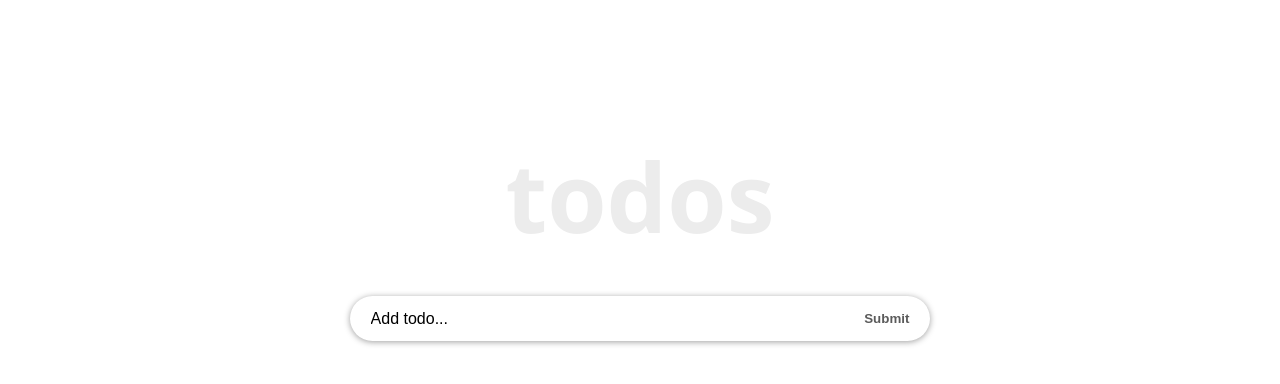
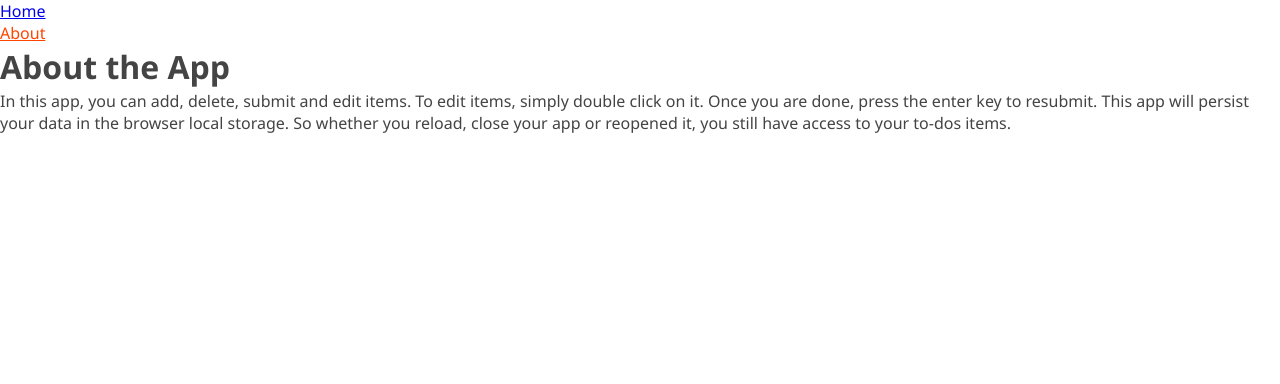
Before and after one commit to TesheMaximillan/react-tutorial, a React (Create React App) app: page /about/about-app in a window 1280 px wide. Shown: the top 384 px of the page. Built offline with nearby package versions, Linux system fonts and the light colour scheme.

Commit message:
Add Routing

```diff
--- a/package.json
+++ b/package.json
@@ -9,6 +9,8 @@
     "prop-types": "^15.8.1",
     "react": "^18.0.0",
     "react-dom": "^18.0.0",
+    "react-icons": "^4.3.1",
+    "react-router-dom": "^6.3.0",
     "react-scripts": "5.0.1",
     "sass": "^1.50.0",
     "uuid": "^8.3.2",
--- a/src/App.js
+++ b/src/App.js
@@ -1,10 +1,23 @@
 import React from 'react';
+import { BrowserRouter as Router, Route, Routes } from 'react-router-dom';
+import Navbar from './functionBased/components/Navbar';
 import TodoContainer from './functionBased/components/TodoContainer';
+import About from './functionBased/pages/About';
+import NotMatch from './functionBased/pages/NoMatch';
+import SinglePage from './functionBased/pages/SinglePage';
 import './main.scss';
 
 function App() {
   return (
-    <TodoContainer />
+    <Router>
+      <Navbar />
+      <Routes>
+        <Route path="/" element={<TodoContainer />} />
+        <Route path="/about" element={<About />} />
+        <Route path="/about/:slug" element={<SinglePage />} />
+        <Route path="*" element={<NotMatch />} />
+      </Routes>
+    </Router>
   );
 }
 
--- a/src/classBased/components/TodoContainer.jsx
+++ b/src/classBased/components/TodoContainer.jsx
@@ -60,7 +60,6 @@
     this.setState({
       todos: [...todos, newTodo],
     });
-    localStorage.setItem('todos', JSON.stringify(todos));
   };
 
   setUpdate = (updatedTitle, id) => {
--- a/src/functionBased/components/InputTodo.jsx
+++ b/src/functionBased/components/InputTodo.jsx
@@ -1,5 +1,6 @@
 /* eslint-disable react/prop-types */
 import React, { useState } from 'react';
+import { FaPlusCircle } from 'react-icons/fa';
 
 function InputTodo(props) {
   const [inputText, setInputText] = useState({
@@ -36,7 +37,9 @@
         name="title"
         onChange={onChange}
       />
-      <button className="input-submit" type="submit">Submit</button>
+      <button className="input-submit" type="submit">
+        <FaPlusCircle style={{ color: 'darkcyan', fontSize: '20px', marginTop: '2px' }} />
+      </button>
     </form>
   );
 }
--- /dev/null
+++ b/src/functionBased/components/Navbar.jsx
@@ -0,0 +1,30 @@
+import React from 'react';
+import { NavLink } from 'react-router-dom';
+
+function Navbar() {
+  const links = [
+    {
+      id: 1,
+      path: '/',
+      text: 'Home',
+    },
+    {
+      id: 2,
+      path: '/about',
+      text: 'About',
+    },
+  ];
+
+  return (
+    <nav className="navBar">
+      <ul>
+        {links.map((link) => (
+          <li key={link.id}>
+            <NavLink to={link.path}>{link.text}</NavLink>
+          </li>
+        ))}
+      </ul>
+    </nav>
+  );
+}
+export default Navbar;
--- a/src/functionBased/components/TodoItem.jsx
+++ b/src/functionBased/components/TodoItem.jsx
@@ -1,5 +1,6 @@
 /* eslint-disable react/prop-types */
 import React, { useState } from 'react';
+import { FaTrash } from 'react-icons/fa';
 import styles from './TodoItem.module.scss';
 
 function TodoItem(props) {
@@ -46,7 +47,7 @@
           onChange={() => handleChange(id)}
         />
         <button type="button" onClick={() => delTodo(id)}>
-          Delete
+          <FaTrash style={{ color: 'orangered', fontSize: '16px' }} />
         </button>
         <span style={completed ? completedStyle : null}>{title}</span>
       </div>
--- /dev/null
+++ b/src/functionBased/pages/About.jsx
@@ -0,0 +1,18 @@
+import React from 'react';
+import { Link } from 'react-router-dom';
+
+function About() {
+  return (
+    <div>
+      <ul>
+        <li>
+          <Link to="/about/about-app">About App</Link>
+        </li>
+        <li>
+          <Link to="/about/about-author">About Author</Link>
+        </li>
+      </ul>
+    </div>
+  );
+}
+export default About;
--- /dev/null
+++ b/src/functionBased/pages/NoMatch.jsx
@@ -0,0 +1,10 @@
+import React from 'react';
+
+function NotMatch() {
+  return (
+    <div>
+      <h3>No match for this page</h3>
+    </div>
+  );
+}
+export default NotMatch;
--- /dev/null
+++ b/src/functionBased/pages/SinglePage.jsx
@@ -0,0 +1,32 @@
+import React from 'react';
+import { useParams } from 'react-router-dom';
+
+function SinglePage() {
+  const aboutData = [
+    {
+      slug: 'about-app',
+      title: 'About the App',
+      description:
+        'In this app, you can add, delete, submit and edit items. To edit items, simply double click on it. Once you are done, press the enter key to resubmit. This app will persist your data in the browser local storage. So whether you reload, close your app or reopened it, you still have access to your to-dos items.',
+    },
+    {
+      slug: 'about-author',
+      title: 'About the Author',
+      description:
+        'This app was developed by Ibas Majid, a self-taught web developer and a technical writer. He is opened to freelance Gig. So go ahead and connect with ibas on Twitter @ibaslogic.',
+    },
+  ];
+
+  const { slug } = useParams();
+  const aboutContent = aboutData.find((item) => item.slug === slug);
+  const { title, description } = aboutContent;
+
+  return (
+    <div>
+      <h1>{title}</h1>
+      <p>{description}</p>
+    </div>
+  );
+}
+
+export default SinglePage;
--- a/src/main.scss
+++ b/src/main.scss
@@ -63,3 +63,18 @@
   outline: none;
   border: none;
 }
+
+.input-submit svg {
+  color: darkcyan;
+  font-size: 20px;
+  margin-top: 2px;
+}
+
+.navBar {
+  cursor: pointer;
+}
+
+.active {
+  color: orangered;
+  text-decoration: underline;
+}
```
Also changed, not shown: 1 other file (tests, documents, lock files or other folders).
